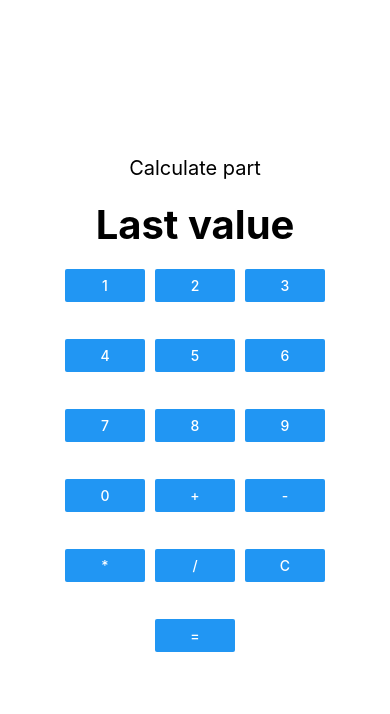
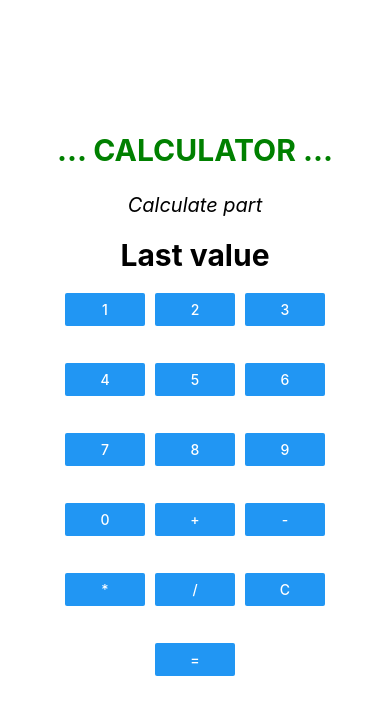
Before and after one commit to isurubandara1/Calculator, a React Native app: screen / in a window 390 px wide. Shown: the top 714 px of the page. Built offline with nearby package versions, Linux system fonts and the light colour scheme.

Commit message:
Topic add

```diff
--- a/App.js
+++ b/App.js
@@ -5,6 +5,10 @@ export default function App() {
   return (
     <SafeAreaView style={{ flex: 1 }}>
       <View style={{ flex: 1, alignItems: "center", justifyContent:"center" }}>
+
+        <View style={styles.titleContainer}>
+          <Text style={styles.titleText}>... CALCULATOR ...</Text>
+        </View >
 
         <View style={styles.firstTestContainer}>
           <Text style={styles.firstText}>Calculate part</Text>
@@ -86,15 +90,24 @@ export default function App() {
 }
 
 const styles = StyleSheet.create({
+
+  titleContainer:{
+    marginBottom: 25,
+  },
+  titleText:{
+    fontSize:30,
+    color:"green",
+    fontWeight:"bold",
+  },
   firstTestContainer: {
-
     marginBottom: 20,
   },
   firstText: {
     fontSize: 20,
+    fontStyle:"italic",
   },
   secondText: {
-    fontSize: 40,
+    fontSize: 30,
     fontWeight: "bold",
   },
   ButtonContainer: {
```
